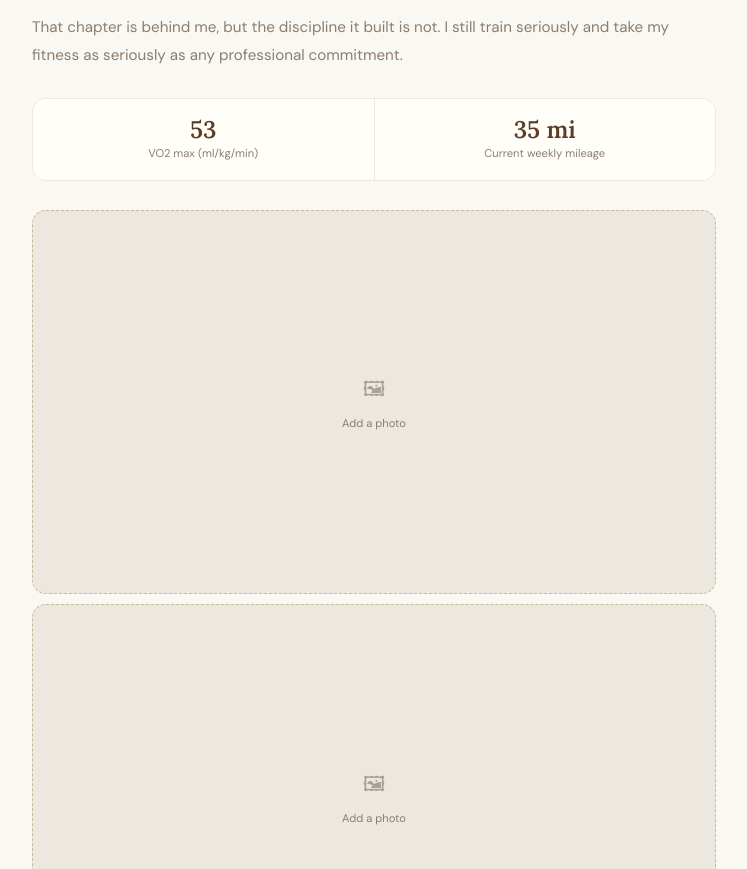
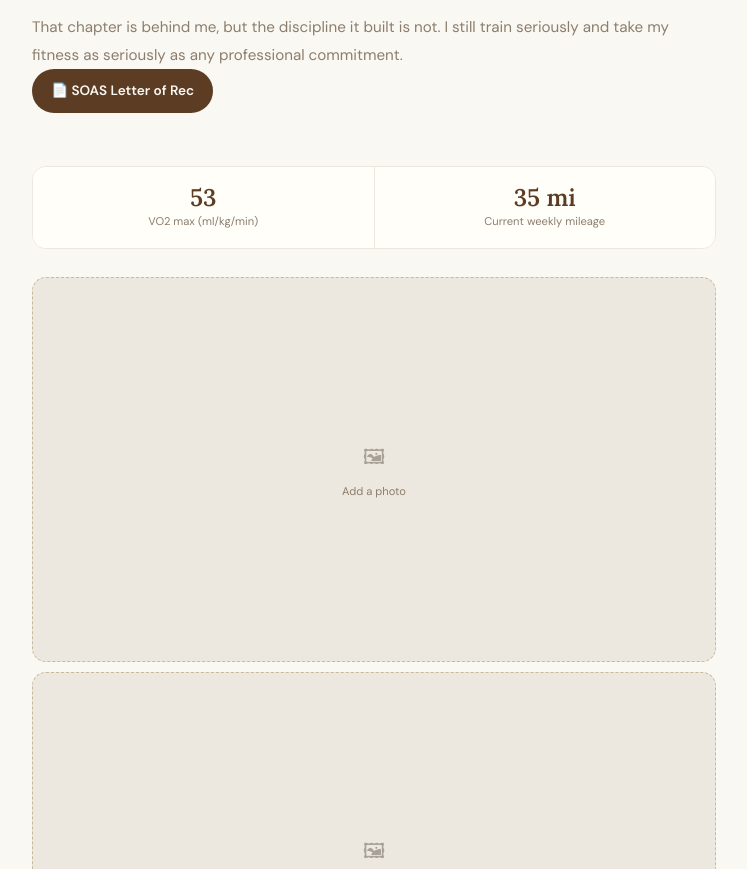
Before and after one commit to jonathan-tintin/jonathan-tintin.github.io, a plain HTML site: page extracurriculars.html in a window 1280 px wide. Shown: the part 1849-2718 px from the top of the page, without its empty margins (266-1013 px from the left). Drawn offline with Linux system fonts and the light colour scheme.

Commit message:
Update extracurriculars.html

```diff
--- a/extracurriculars.html
+++ b/extracurriculars.html
@@ -397,7 +397,9 @@
         That chapter is behind me, but the discipline it built is not. I still train seriously and take my fitness as seriously as any professional commitment.
       </p>
     </div>
-
+<a href="YOUR_PDF_FILENAME.pdf" target="_blank" style="display: inline-flex; align-items: center; gap: 0.45rem; font-size: 0.85rem; font-weight: 600; color: var(--cream); text-decoration: none; padding: 0.65rem 1.2rem; background: var(--bark); border-radius: 2rem; transition: background 0.2s; margin-bottom: 1.5rem;" onmouseover="this.style.background='var(--accent)'" onmouseout="this.style.background='var(--bark)'">
+  📄 SOAS Letter of Rec
+</a>
     <div class="stat-row">
       <div class="stat-item">
         <div class="stat-num">53</div>
```
